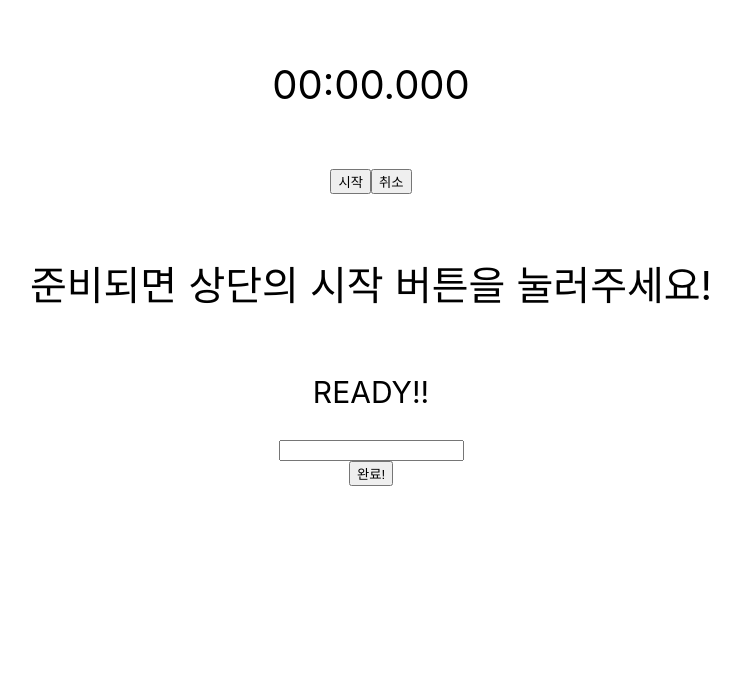
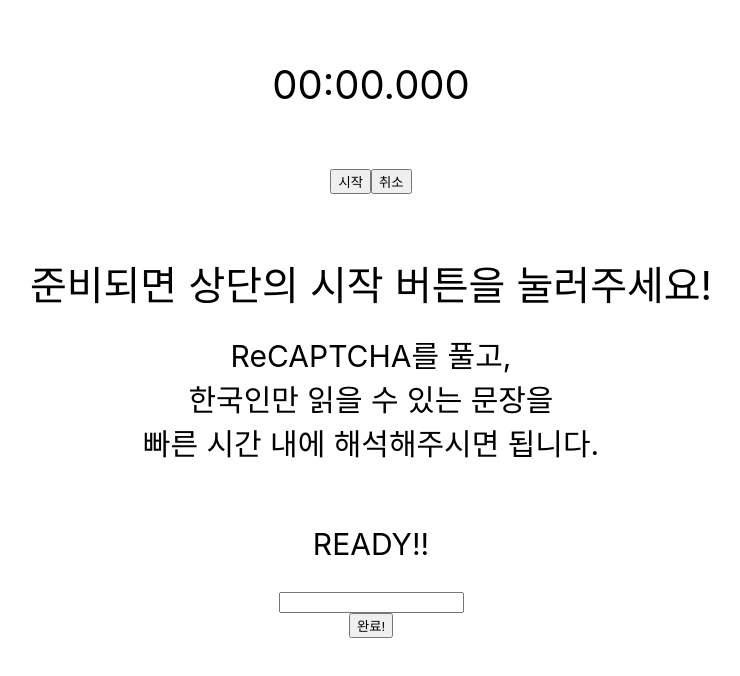
Before and after one commit to yymin1022/Google_I.O_Ext_Seoul_2023_Human_or_Robot, a React (Create React App) app: page / in a window 1280 px wide. Shown: the top 676 px of the page, without its empty margins (269-1009 px from the left). Built offline with nearby package versions, Linux system fonts and the light colour scheme.

Commit message:
Update App.tsx : Added Info TextView

```diff
--- a/src/App.tsx
+++ b/src/App.tsx
@@ -33,7 +33,10 @@ const App = () => {
                             onChange={onChange} />
                     </RecaptchaContainer>
                 :
-                    <InfoText>준비되면 상단의 시작 버튼을 눌러주세요!</InfoText>
+                    <>
+                        <InfoText>준비되면 상단의 시작 버튼을 눌러주세요!</InfoText>
+                        <InfoTextSub>ReCAPTCHA를 풀고,<br/>한국인만 읽을 수 있는 문장을<br/>빠른 시간 내에 해석해주시면 됩니다.</InfoTextSub>
+                    </>
             }
 
             <KoreanTranslate isHuman={isHuman} isStart={isStart} finishGame={finishGame} />
@@ -50,10 +53,17 @@ const MainWrapper = styled.div`
 `;
 
 const InfoText = styled.p`
-    margin: 30px 0 30px 0;
+    margin: 30px 0 10px 0;
 
     font-size: 40px;
     text-align: center;
+`;
+
+const InfoTextSub = styled.p`
+  margin: 10px 0 30px 0;
+
+  font-size: 30px;
+  text-align: center;
 `;
 
 const RecaptchaContainer = styled.div`
```
